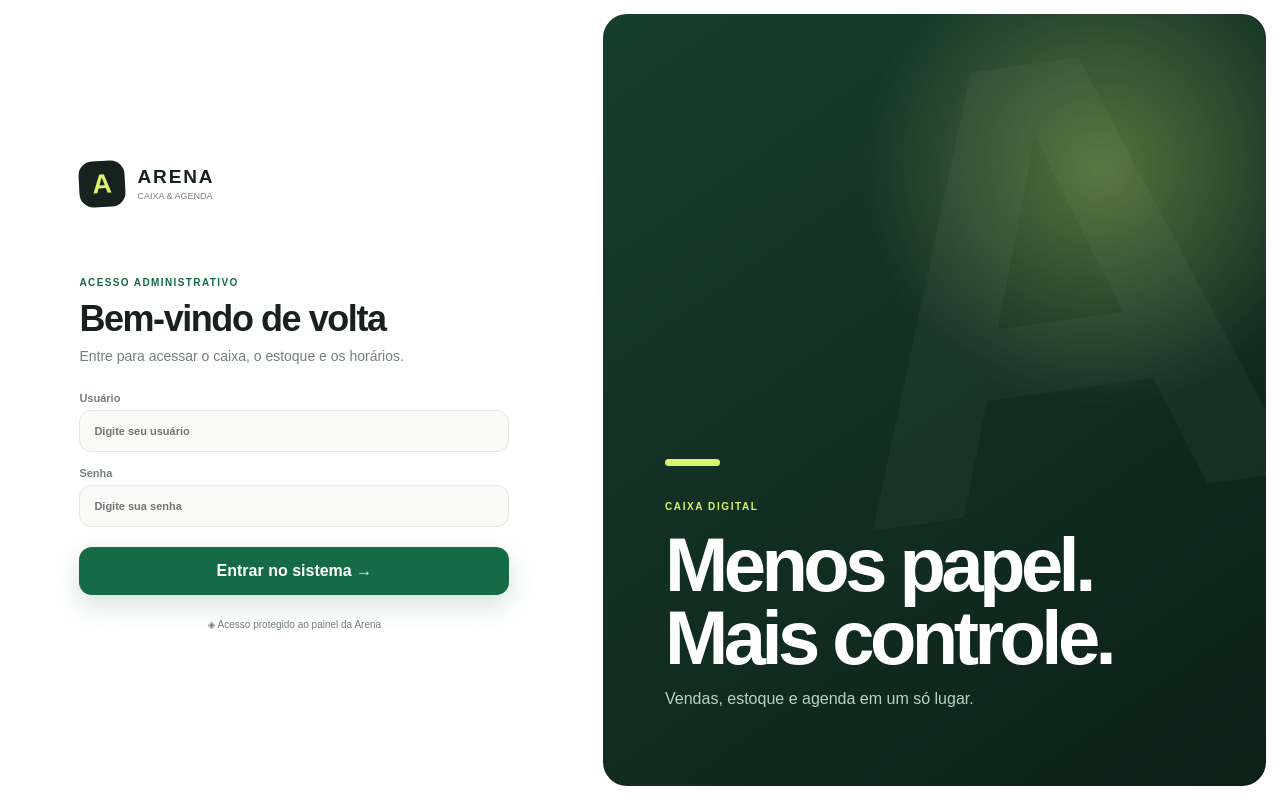
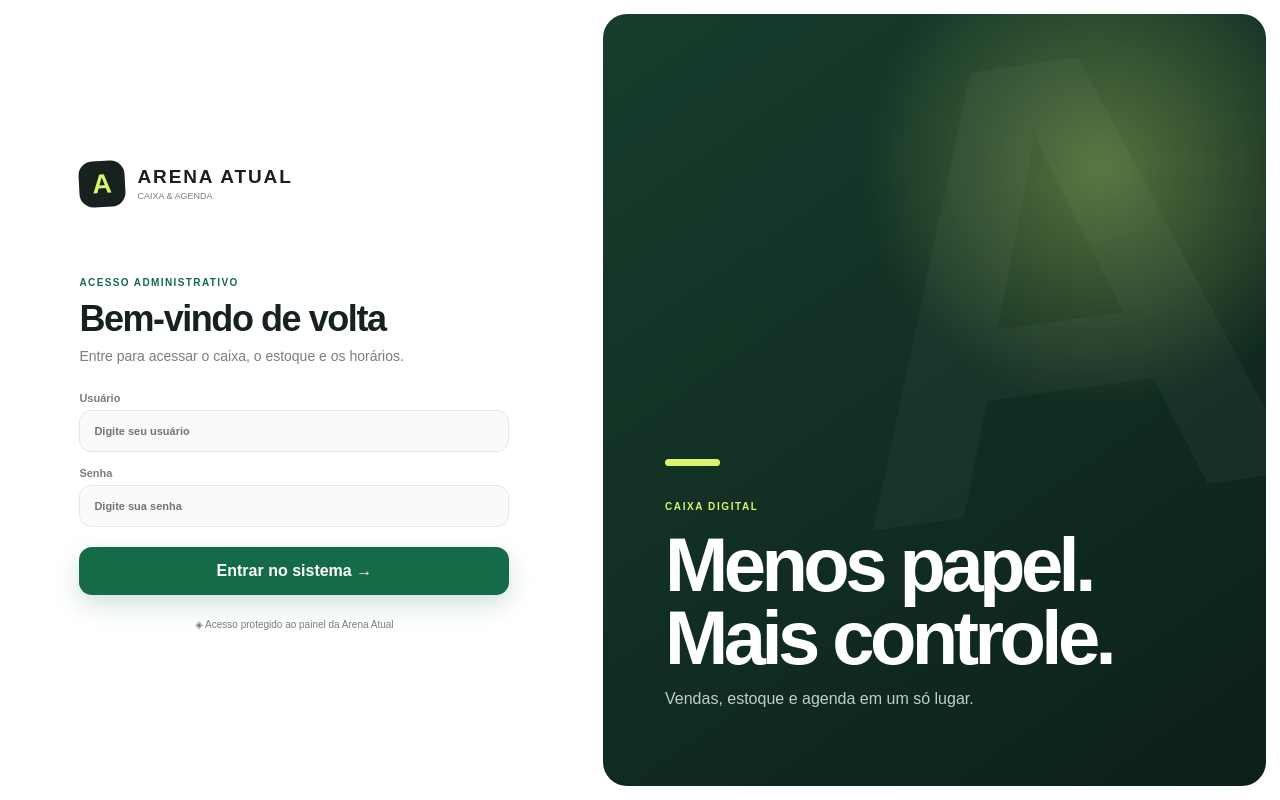
Before and after one commit to dxtecstore/arena-sul-caixa, a Next.js app: page / in a window 1280 px wide. Built offline with nearby package versions, Linux system fonts and the light colour scheme.

Commit message:
Rename system to Arena Atual and update password

```diff
--- a/app/Dashboard.tsx
+++ b/app/Dashboard.tsx
@@ -94,7 +94,7 @@ export default function Dashboard(){
   function logout(){localStorage.removeItem("arena_session");location.reload()}
 
   return <main>
-    <header className="topbar"><div className="brand"><span>A</span><div><b>ARENA</b><small>Caixa & Agenda</small></div></div><div className="headeractions"><div className="open"><i/> Caixa aberto</div><button className="logout" onClick={logout}>Sair</button></div></header>
+    <header className="topbar"><div className="brand"><span>A</span><div><b>ARENA ATUAL</b><small>Caixa & Agenda</small></div></div><div className="headeractions"><div className="open"><i/> Caixa aberto</div><button className="logout" onClick={logout}>Sair</button></div></header>
     <section className="content">
       {tab==="caixa"&&<><Title over="OPERAÇÃO DO DIA" title="Nova venda" side={today}/><div className="summary"><Metric label="Vendas hoje" value={`${todaySales.length}`}/><Metric label="Total hoje" value={money(dayTotal)}/><Metric label="Itens em estoque" value={`${stockTotal}`}/></div><div className="sectionhead"><h2>Toque para adicionar</h2><span>{count} itens</span></div><div className="productgrid">{products.map(p=><button className="product" key={p.id} onClick={()=>add(p)} disabled={!p.stock}><div className="visual" style={{background:`${p.color}0d`}}>{p.image?<img src={p.image} alt={`${p.name} ${p.detail}`}/>:<span>{p.emoji}</span>}<b style={{background:p.stock<6?"#d4392f":p.color}}>{p.stock}</b>{p.stock<6&&<small>Estoque baixo</small>}</div><div className="productcopy"><strong>{p.name}</strong><small>{p.detail}</small><b>{money(p.price)}</b></div><em>+</em></button>)}</div>{count>0&&<div className="cartbar"><div><small>{count} itens no pedido</small><strong>{money(total)}</strong></div><button onClick={()=>setCheckout(true)}>Ver pedido →</button></div>}</>}
 
--- a/app/LoginForm.tsx
+++ b/app/LoginForm.tsx
@@ -7,10 +7,10 @@ export default function LoginForm({ onLogin }: { onLogin: () => void }) {
   const [error, setError] = useState("");
   function login(e: React.FormEvent) {
     e.preventDefault();
-    if (user.trim().toUpperCase() === "ARENASUL2026" && password === "ARENASUL20262026") {
+    if (user.trim().toUpperCase() === "ARENASUL2026" && password === "arenaatual20262026") {
       localStorage.setItem("arena_session", "active"); onLogin(); return;
     }
     setError("Usuário ou senha incorretos.");
   }
-  return <main className="loginpage"><section className="loginbox"><div className="loginbrand"><span>A</span><div><b>ARENA</b><small>CAIXA & AGENDA</small></div></div><div className="loginintro"><small>ACESSO ADMINISTRATIVO</small><h1>Bem-vindo de volta</h1><p>Entre para acessar o caixa, o estoque e os horários.</p></div><form onSubmit={login}><label>Usuário<input autoCapitalize="characters" autoComplete="username" required value={user} onChange={e=>setUser(e.target.value)} placeholder="Digite seu usuário"/></label><label>Senha<input type="password" autoComplete="current-password" required value={password} onChange={e=>setPassword(e.target.value)} placeholder="Digite sua senha"/></label>{error&&<div className="loginerror">! {error}</div>}<button>Entrar no sistema →</button></form><p className="secure">◈ Acesso protegido ao painel da Arena</p></section><aside className="loginart"><div><span>CAIXA DIGITAL</span><h2>Menos papel.<br/>Mais controle.</h2><p>Vendas, estoque e agenda em um só lugar.</p></div></aside></main>;
+  return <main className="loginpage"><section className="loginbox"><div className="loginbrand"><span>A</span><div><b>ARENA ATUAL</b><small>CAIXA & AGENDA</small></div></div><div className="loginintro"><small>ACESSO ADMINISTRATIVO</small><h1>Bem-vindo de volta</h1><p>Entre para acessar o caixa, o estoque e os horários.</p></div><form onSubmit={login}><label>Usuário<input autoCapitalize="characters" autoComplete="username" required value={user} onChange={e=>setUser(e.target.value)} placeholder="Digite seu usuário"/></label><label>Senha<input type="password" autoComplete="current-password" required value={password} onChange={e=>setPassword(e.target.value)} placeholder="Digite sua senha"/></label>{error&&<div className="loginerror">! {error}</div>}<button>Entrar no sistema →</button></form><p className="secure">◈ Acesso protegido ao painel da Arena Atual</p></section><aside className="loginart"><div><span>CAIXA DIGITAL</span><h2>Menos papel.<br/>Mais controle.</h2><p>Vendas, estoque e agenda em um só lugar.</p></div></aside></main>;
 }
--- a/app/layout.tsx
+++ b/app/layout.tsx
@@ -13,7 +13,7 @@ const geistMono = Geist_Mono({
 });
 
 export const metadata: Metadata = {
-  title: "Arena | Caixa & Agenda",
+  title: "Arena Atual | Caixa & Agenda",
   description: "Sistema de caixa, estoque e horários da Arena.",
   icons: {
     icon: "/favicon.svg",
```
